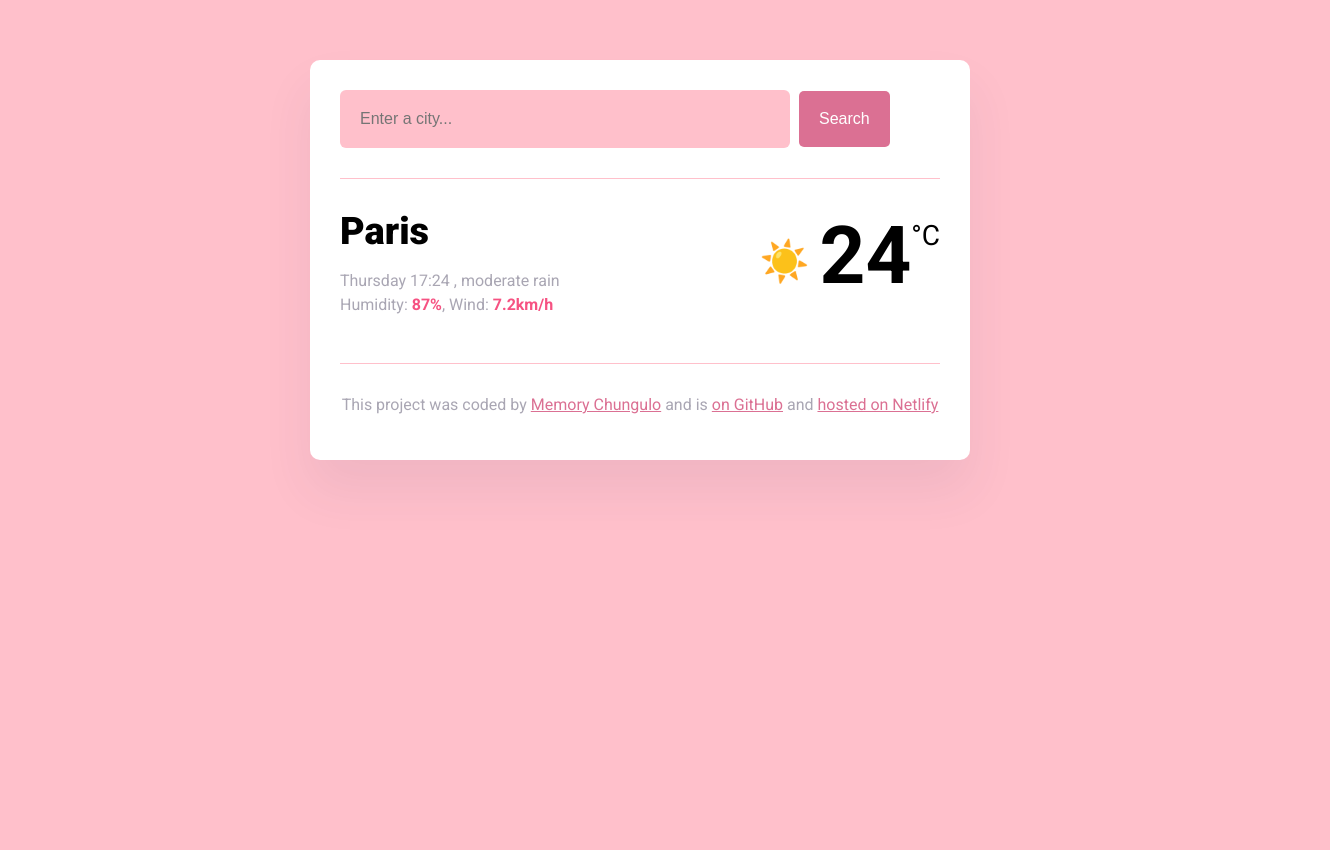
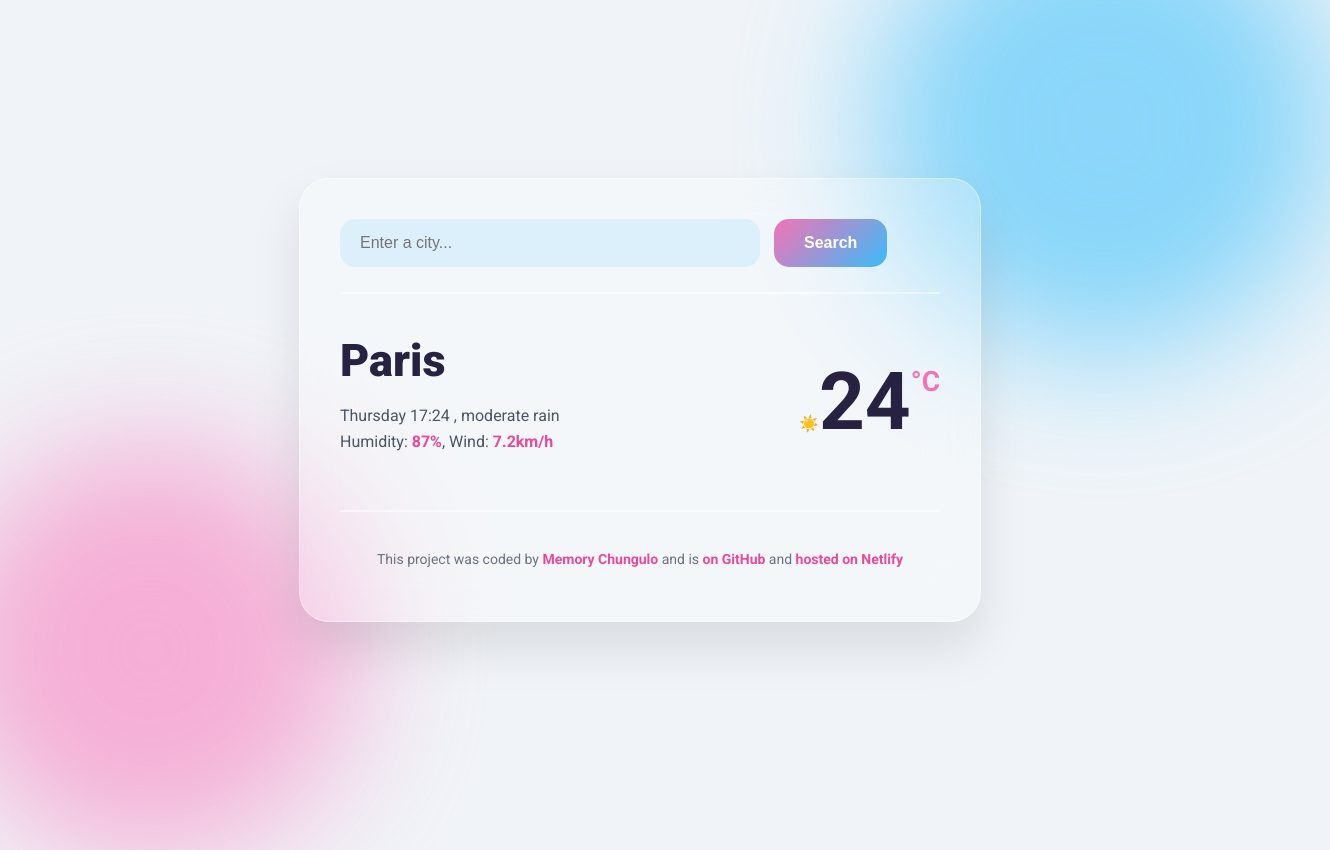
Before and after one commit to Memzy2/SheCodes-W6-Final-Project, a website built with Parcel: page index.html in a window 1280 px wide. Shown: the whole page, 1330 px wide, since content can reach past the window. Before the commit the page ends 800 px from the top, so only its background shows below. Built offline with nearby package versions, Linux system fonts and the light colour scheme.

Commit message:
Updating my CSS code

```diff
--- a/src/styles.css
+++ b/src/styles.css
@@ -1,98 +1,183 @@
 body {
-  background: pink;
+  background: #f0f4f8;
+  background-attachment: fixed;
   font-family: "Roboto", sans-serif;
+  display: flex;
+  align-items: center;
+  justify-content: center;
+  min-height: 100vh;
+  margin: 0;
+  position: relative;
+  overflow: hidden;
 }
 
-a {
-  color: palevioletred;
+body::before, body::after {
+  content: "";
+  position: absolute;
+  border-radius: 50%;
+  filter: blur(70px);
+  z-index: -1;
+  opacity: 0.75;
+}
+
+body::before {
+  width: 450px;
+  height: 450px;
+  background: radial-gradient(circle, #7dd3fc, #38bdf8);
+  top: -100px;
+  right: -50px;
+}
+
+body::after {
+  width: 400px;
+  height: 400px;
+  background: radial-gradient(circle, #f9a8d4, #f472b6);
+  bottom: -50px;
+  left: -50px;
 }
 
 .weather-app {
-  background: white;
+  background: rgba(255, 255, 255, 0.25);
+  backdrop-filter: blur(25px);
+  -webkit-backdrop-filter: blur(25px);
   max-width: 600px;
-  margin: 60px auto;
-  padding: 30px;
-  border-radius: 10px;
-  box-shadow: 0 30px 50px rgba(65, 50, 100, 0.08);
+  width: 100%;
+  margin: 20px;
+  padding: 40px;
+  border-radius: 30px;
+  border: 1px solid rgba(255, 255, 255, 0.4);
+  box-shadow: 0 25px 50px rgba(0, 0, 0, 0.1);
+  transition: transform 0.4s cubic-bezier(0.175, 0.885, 0.32, 1.275), box-shadow 0.4s ease;
+  position: relative;
+}
+
+.weather-app:hover {
+  transform: translateY(-10px);
+  box-shadow: 0 40px 80px rgba(0, 0, 0, 0.15);
 }
 
 header {
-  border-bottom: 1px solid pink;
-  padding-bottom: 30px;
+  border-bottom: 2px solid rgba(255, 255, 255, 0.5);
+  padding-bottom: 25px;
 }
 
 .search-input {
-  background-color: pink;
-  border: none;
-  color: rgba(39, 33, 66, 0.4);
+  background-color: rgba(186, 230, 253, 0.4);
+  border: none; /* No initial border */
+  color: #272142;
   font-size: 16px;
-  padding: 20px;
-  width: 75%;
-  border-radius: 6px;
+  padding: 15px 20px;
+  width: 70%;
+  border-radius: 15px;
+  transition: all 0.3s ease;
+  box-sizing: border-box;
+}
+
+.search-input:not(:placeholder-shown) {
+  background-color: rgba(244, 114, 182, 0.5);
+  border: 2px solid #ffffff;
+}
+
+.search-input:focus {
+  outline: none;
+  background-color: rgba(186, 230, 253, 0.6);
+  box-shadow: 0 0 15px rgba(255, 255, 255, 0.3);
 }
 
 .search-button {
-  margin-left: 5px;
+  margin-left: 10px;
   font-size: 16px;
-  background-color: palevioletred;
+  background: linear-gradient(135deg, #f472b6 0%, #38bdf8 100%);
   color: white;
   border: none;
-  padding: 20px;
-  line-height: 1;
-  border-radius: 5px;
+  padding: 15px 30px;
+  border-radius: 15px;
+  cursor: pointer;
+  font-weight: bold;
+  transition: opacity 0.3s ease;
+}
+
+.search-button:hover {
+  opacity: 0.9;
 }
 
 main {
-  padding: 30px 0;
-}
-
-.current-temperature {
-  font-size: 48px;
+  padding: 40px 0;
 }
 
 .current-weather {
   display: flex;
   justify-content: space-between;
+  align-items: center;
 }
 
 .current-city {
-  font-size: 38px;
+  font-size: 45px;
   font-weight: 900;
   margin: 0;
+  color: #272142;
 }
+
 .current-details {
-  color: rgba(39, 33, 66, 0.4);
+  color: #4b5563;
   font-size: 16px;
-  font-weight: 400;
-  line-height: 24px;
+  line-height: 1.6;
 }
 
 .current-details strong {
-  color: #f65282;
-}
-
-.current-temperature-icon {
-  position: relative;
-  top: -8px;
-  font-size: 40px;
-  margin-right: 10px;
+  color: #ec4899;
 }
 
 .current-temperature-value {
   font-size: 80px;
   font-weight: bold;
+  color: #272142;
 }
 
 .current-temperature-unit {
+  color: #f472b6;
+  font-weight: bold;
   font-size: 28px;
-  position: relative;
-  top: -38px;
+  vertical-align: top;
+  margin-top: 10px;
+  display: inline-block;
 }
 
 footer {
-  border-top: 1px solid pink;
+  border-top: 2px solid rgba(255, 255, 255, 0.5);
   text-align: center;
-  padding-top: 15px;
+  padding-top: 25px;
+  font-size: 14px;
+  color: #6b7280;
+}
 
-  color: rgba(39, 33, 66, 0.4);
+footer strong, footer a {
+  color: #ec4899;
+  font-weight: bold;
+  text-decoration: none;
 }
+
+@media (max-width: 600px) {
+  .weather-app {
+    margin: 10px;
+    padding: 20px;
+  }
+  .current-weather {
+    flex-direction: column;
+    text-align: center;
+  }
+  .search-input {
+    width: 100%;
+    margin-bottom: 10px;
+  }
+  .search-button {
+    width: 100%;
+    margin-left: 0;
+  }
+  .current-city {
+    font-size: 32px;
+  }
+  .current-temperature-value {
+    font-size: 60px;
+  }
+}
```
